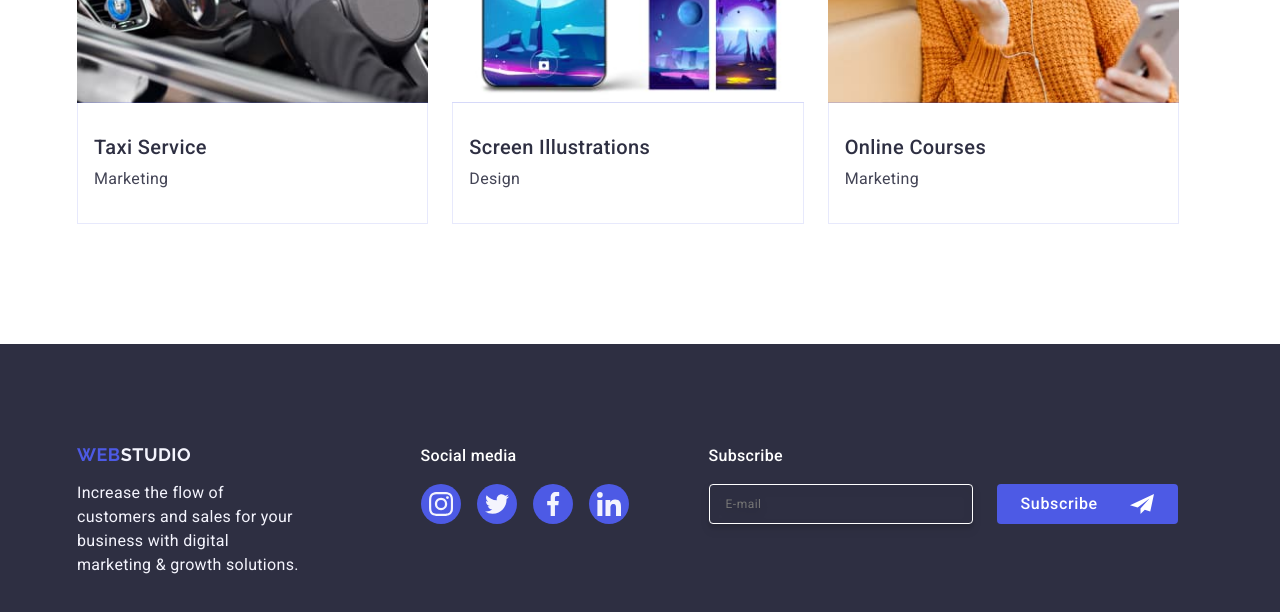
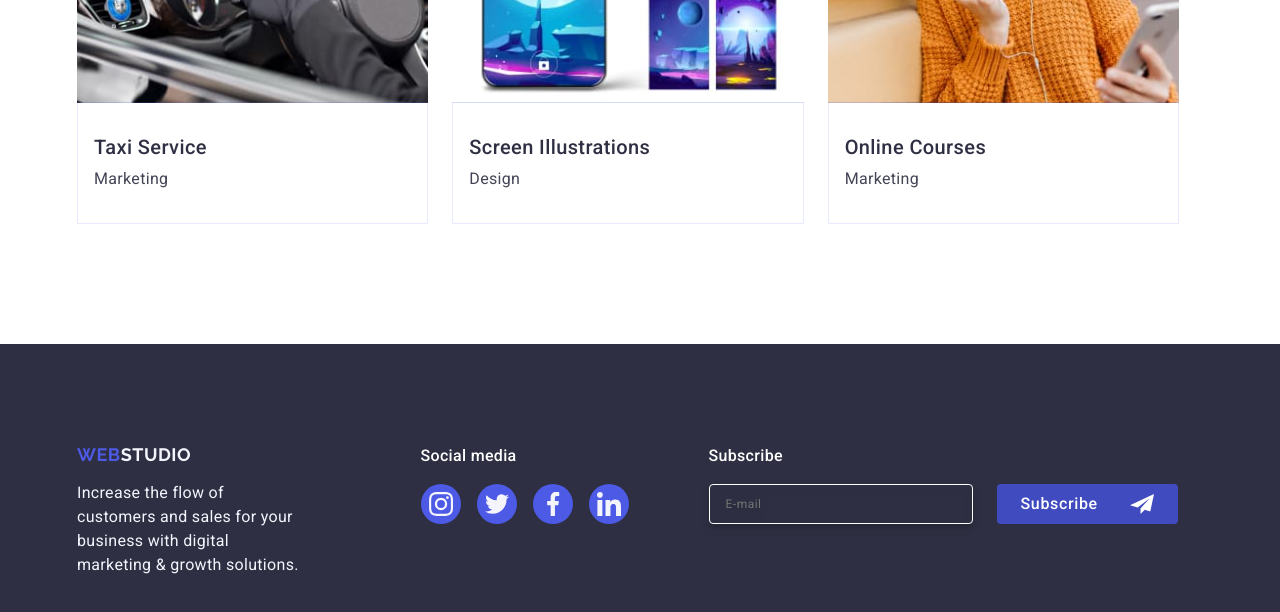
Before and after one commit to Soyakam/goit-markup-hw-06, a plain HTML site: page index.html in a window 1280 px wide. In both pictures the pointer is over the button "Subscribe". Shown: the part 2719-3331 px from the top of the page. Drawn offline with nearby package versions, Linux system fonts and the light colour scheme.

Commit message:
Update styles.css

```diff
--- a/css/styles.css
+++ b/css/styles.css
@@ -633,6 +633,14 @@ img {
 }
 .telegram-icon {
   margin-left: 16px;
+}
+.button-subscribe {
+  transition: background-color 250ms cubic-bezier(0.4, 0, 0.2, 1);
+}
+
+.button-subscribe:hover,
+.button-subscribe:focus {
+  background-color: #404bbf;
 }
 
 @media screen and (max-width: 767px) {
@@ -1394,6 +1402,4 @@ img {
   .block-subscribe {
     margin-left: 80px;
   }
-  .last-land {
-  }
 }
```
